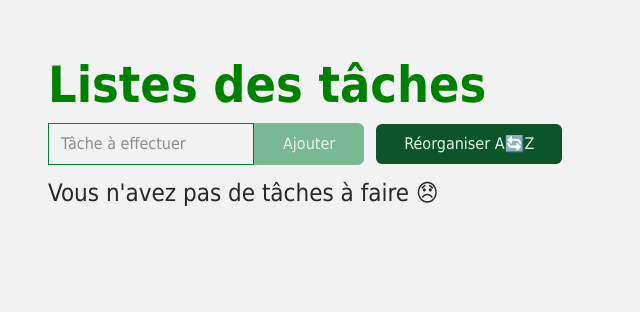
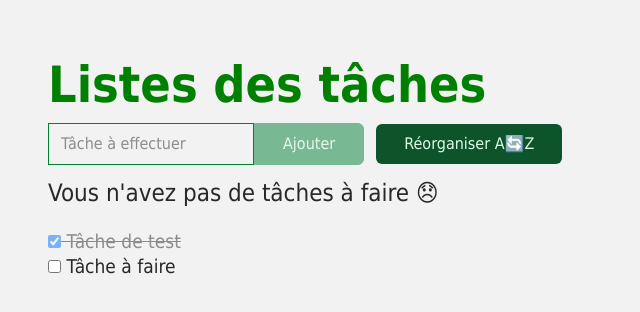
Before and after one commit to rosto-infinity/vuejslinux01, a Vue app: page / in a window 1280 px wide. Shown: the top 312 px of the page, without its empty margins (0-640 px from the left). Built offline with nearby package versions, Linux system fonts and the light colour scheme.

Commit message:
Ajoute des badges d'outils dans le README, ajuste le style du bouton d'ajout de couleur et améliore la gestion des tâches avec des états de complétion.

```diff
--- a/src/App.vue
+++ b/src/App.vue
@@ -19,7 +19,7 @@ import ToDoTache from './ToDoTache.vue'
   <!-- <Conditional/> -->
   <!-- <Count /> -->
   <!-- <EventCardTest /> -->
-  <!-- <ToDoList /> -->
+ <!-- <ToDoList /> -->
   <!-- <Tasks /> -->
    <ToDoTache />
 
--- a/src/ToDoList.vue
+++ b/src/ToDoList.vue
@@ -50,7 +50,9 @@ const addColor = () => {
       >
       <button
        :disabled="newColor.length == 0"
-      class="bg-green-force px-7 rounded-md py-2 disabled:opacity-50 disabled:cursor-not-allowed">Ajouter</button> <!-- Bouton pour ajouter la couleur -->
+      class="bg-green-force px-7
+      rounded-md py-2 disabled:opacity-50
+      disabled:cursor-not-allowed">Ajouter</button> <!-- Bouton pour ajouter la couleur -->
     </form>
 
     <!-- -Bouton pour réorganiser la liste des couleurs -->
--- a/src/ToDoTache.vue
+++ b/src/ToDoTache.vue
@@ -37,9 +37,12 @@
       <li
         v-for="todo in todos"
         :key="todo.date"
+        :class="{
+          complete : todo.completed
+        }"
         class="text-2xl"
       >
-        <input type="checkbox" name="" id=""> {{ todo.title }}
+        <input type="checkbox" v-model="todo.completed"> {{ todo.title }}
       </li>
     </ul>
   </div>
@@ -52,7 +55,18 @@ import { ref } from "vue";
 const newTodo = ref('');
 
 // -Référence pour la liste des tâches
-const todos = ref([]);
+const todos = ref([
+  {
+    title : 'Tâche de test',
+    completed:true,
+    date : 1
+  },
+  {
+    title : 'Tâche à faire',
+    completed : false,
+    date : 2
+  },
+]);
 
 // F-onction pour ajouter une nouvelle tâche à la liste
 const addTodo = () => {
@@ -67,5 +81,9 @@ const addTodo = () => {
 </script>
 
 <style scoped>
-/* Styles spécifiques peuvent être ajoutés ici */
+/* -Styles spécifiques peuvent être ajoutés ici */
+.complete{
+  text-decoration: line-through;
+  opacity: 0.5;
+}
 </style>
```
Also changed, not shown: 1 other file (tests, documents, lock files or other folders).
